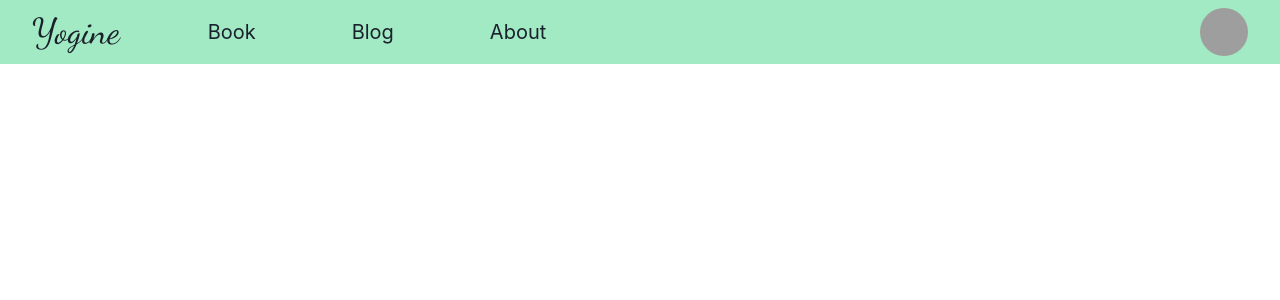
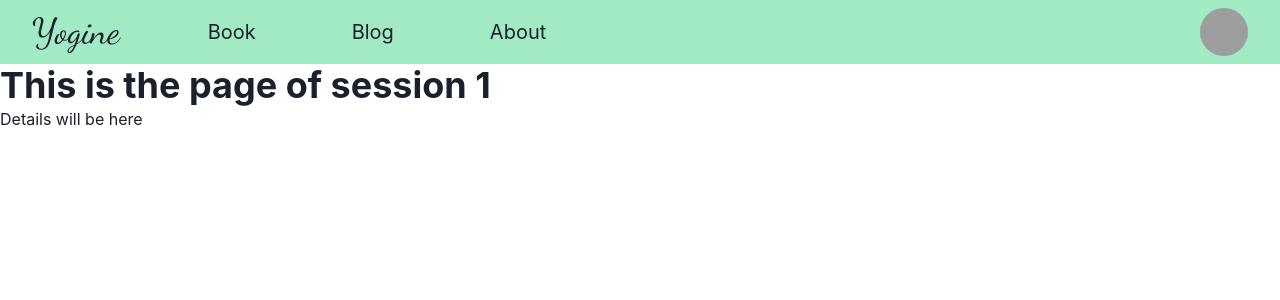
Before and after one commit to martinfaucheux/Yoga-app, a React (Create React App) app in the folder frontend/: page /sessions/1 in a window 1280 px wide. Shown: the top 300 px of the page. Built offline with nearby package versions, Linux system fonts and the light colour scheme; grey boxes are pictures that could not be loaded.

Commit message:
add session detail page

```diff
--- a/frontend/src/App.js
+++ b/frontend/src/App.js
@@ -1,8 +1,16 @@
 import "./App.css";
-import { ChakraProvider, extendTheme, Heading, Text } from "@chakra-ui/react";
+import { ChakraProvider, extendTheme } from "@chakra-ui/react";
 import SessionCardBoard from "./components/SessionCardBoard";
 import SimpleNavbar from "./components/SimpleNavbar";
-import { BrowserRouter, Routes, Navigate, Route } from "react-router-dom";
+import SessionDetailPage from "./components/SessionDetailPage";
+import BlogPage from "./components/BlogPage";
+import AboutPage from "./components/AboutPage";
+import {
+  BrowserRouter as Router,
+  Routes,
+  Navigate,
+  Route,
+} from "react-router-dom";
 
 // Create a custom theme and set the font family
 const theme = extendTheme({
@@ -14,39 +22,20 @@ const theme = extendTheme({
 function App() {
   return (
     <ChakraProvider theme={theme}>
-      <BrowserRouter>
+      <Router>
         <SimpleNavbar />
         <MainContent />
-      </BrowserRouter>
+      </Router>
     </ChakraProvider>
   );
 }
-
-const BlogPage = () => {
-  return (
-    <div>
-      <Heading>Blogs</Heading>
-      <Text>This is where blog posts will appear.</Text>
-    </div>
-  );
-};
-
-const AboutPage = () => {
-  return (
-    <div>
-      <Heading>About</Heading>
-      <Text>
-        My name is Céline and I am the best Yoga teacher in the world!
-      </Text>
-    </div>
-  );
-};
 
 const MainContent = () => {
   return (
     <Routes>
       <Route path="/" element={<Navigate to="sessions/" />} />
       <Route path="/sessions" element={<SessionCardBoard />} />
+      <Route path="/sessions/:sessionId" element={<SessionDetailPage />} />
       <Route path="/blog" element={<BlogPage />} />
       <Route path="/about" element={<AboutPage />} />
     </Routes>
--- /dev/null
+++ b/frontend/src/components/AboutPage.js
@@ -0,0 +1,13 @@
+import { Heading, Text } from "@chakra-ui/react";
+
+const AboutPage = () => {
+  return (
+    <div>
+      <Heading>About</Heading>
+      <Text>
+        My name is Céline and I am the best Yoga teacher in the world!
+      </Text>
+    </div>
+  );
+};
+export default AboutPage;
--- /dev/null
+++ b/frontend/src/components/BlogPage.js
@@ -0,0 +1,11 @@
+import { Heading, Text } from "@chakra-ui/react";
+
+const BlogPage = () => {
+  return (
+    <div>
+      <Heading>Blogs</Heading>
+      <Text>This is where blog posts will appear.</Text>
+    </div>
+  );
+};
+export default BlogPage;
--- a/frontend/src/components/SessionCardBoard.js
+++ b/frontend/src/components/SessionCardBoard.js
@@ -12,12 +12,14 @@ import {
 import React, { useState, useEffect } from "react";
 import axios from "axios";
 import { TimeIcon } from "@chakra-ui/icons";
+import { Link } from "react-router-dom";
 
-const SessionCard = ({ name, description, picture_url, duration }) => {
+const SessionCard = ({ id, name, description, picture_url, duration }) => {
   picture_url = picture_url
     ? picture_url
     : "https://images.unsplash.com/photo-1544367567-0f2fcb009e0b?ixlib=rb-4.0.3&ixid=M3wxMjA3fDB8MHxwaG90by1wYWdlfHx8fGVufDB8fHx8fA%3D%3D&auto=format&fit=crop&w=1220&q=80";
   return (
+    <Link to={`/sessions/${id}`}>
       <Card
         maxW="xl"
         _hover={{ transform: "scale(1.02)" }} // Scaling effect on hover
@@ -52,6 +54,7 @@ const SessionCard = ({ name, description, picture_url, duration }) => {
           </CardBody>
         </Box>
       </Card>
+    </Link>
   );
 };
 
@@ -83,6 +86,7 @@ const SessionCardBoard = () => {
         {sessionList.map((session) => (
           <SessionCard
             key={session.id}
+            id={session.id}
             name={session.name}
             description={session.description}
             picture_url={session.picture_url}
--- /dev/null
+++ b/frontend/src/components/SessionDetailPage.js
@@ -0,0 +1,13 @@
+import { Heading, Text } from "@chakra-ui/react";
+import { useParams } from "react-router-dom";
+
+const SessionDetailPage = () => {
+  const { sessionId } = useParams();
+  return (
+    <>
+      <Heading>This is the page of session {sessionId}</Heading>
+      <Text>Details will be here</Text>
+    </>
+  );
+};
+export default SessionDetailPage;
```
Lines whose indentation alone changed are shown as unchanged.
